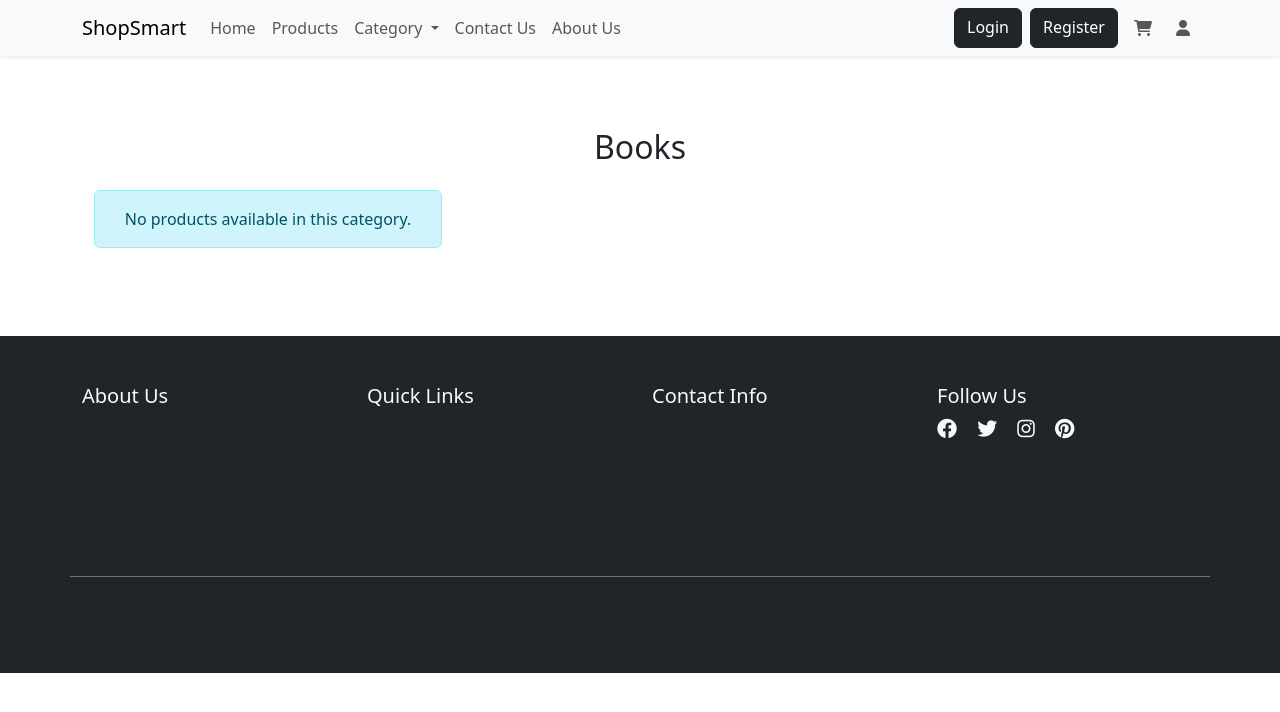
After one commit to mohammadshuaibt/ecommerce, a Django app: a page that uses templates/layout.html in a window 1280 px wide. The commit adds this page. Shown: the top 712 px of the page. Run offline with Django 5.2, Linux system fonts and the light colour scheme; data comes from the database, SQL or seed files in the repository; both versions use the stored data as it was after the commit.

Commit message:
product category

```diff
--- a/ecommerce_app/models.py
+++ b/ecommerce_app/models.py
@@ -17,6 +17,7 @@ class Product(models.Model):
     name = models.CharField(max_length=255)
     description = models.TextField()
     price = models.DecimalField(max_digits=10, decimal_places=2)
+    category = models.ForeignKey(Category,on_delete=models.CASCADE)
     image = models.ImageField(upload_to='products/')
     created_at = models.DateTimeField(auto_now_add=True)
     updated_at = models.DateTimeField(auto_now=True)
--- a/ecommerce_app/urls.py
+++ b/ecommerce_app/urls.py
@@ -7,5 +7,6 @@ urlpatterns = [
     path('contact/',views.ContactPage,name='contact'),
     path('about/',views.AboutPage,name='about'),
     path('register/',views.register_page,name='register'),
-    path('product/<int:pk>',views.product_details,name='product_details')
+    path('product/<int:pk>',views.product_details,name='product_details'),
+    path('category/<str:namee>',views.category,name = 'category'),
 ]
--- a/ecommerce_app/views.py
+++ b/ecommerce_app/views.py
@@ -6,8 +6,10 @@ from .forms import SignUpForm
 # Create your views here.
 def index(request):
     products = Product.objects.all()
-    categories = Category.objects.all()
+
     return render(request, 'index.html',{'products':products})
+
+
 
 
 def login_user(request):
@@ -57,3 +59,8 @@ def register_page(request):
 def product_details(request, pk):
     product = Product.objects.get(id=pk)
     return render(request,'product.html',{'product': product})
+
+def category(request, namee):
+    category = Category.objects.get(name=namee)
+    products = Product.objects.filter(category = category)
+    return render(request, 'category.html',{'products':products, 'category': category})
--- /dev/null
+++ b/templates/category.html
@@ -0,0 +1,28 @@
+{% extends 'layout.html' %}
+
+{% block content %}
+<div class="container py-5">
+    <h2 class="text-center mb-4">{{ category.name }}</h2>
+    <div class="row row-cols-1 row-cols-md-3 g-4">
+        {% for product in products %}
+        <div class="col">
+            <div class="card h-100">
+                <img src="{{ product.image.url }}" class="card-img-top w-50 mx-auto pt-3" alt="{{ product.name }}" >
+                <div class="card-body text-center">
+                    <h5 class="card-title">{{ product.name }}</h5>
+                    <p class="card-text">{{ product.description|truncatewords:20 }}</p>
+                    <p class="card-text"><strong>₹{{ product.price }}</strong></p>
+                    <a href="{% url 'product_details' product.id %}" class="btn btn-primary">View Product</a>
+                </div>
+            </div>
+        </div>
+        {% empty %}
+        <div class="col">
+            <div class="alert alert-info text-center" role="alert">
+                No products available in this category.
+            </div>
+        </div>
+        {% endfor %}
+    </div>
+</div>
+{% endblock %}
--- a/templates/index.html
+++ b/templates/index.html
@@ -1,7 +1,7 @@
 {% extends 'layout.html'%}
 
 {% block content %}
-<h2 class="mt-3">Mobile Phones</h2>
+<h2 class="mt-3">All Products</h2>
 <div class="container py-5">
     <div class="row row-cols-2 row-cols-md-3 g-4">
         {% for product in products|slice:":3" %}
--- a/templates/layout.html
+++ b/templates/layout.html
@@ -30,7 +30,7 @@
                         </a>
                         <ul class="dropdown-menu" aria-labelledby="navbarDropdown">
                             {% for category in categories %}
-                                <li><a class="dropdown-item" href="#">{{ category.name }}</a></li>
+                                <li><a class="dropdown-item" href="{% url 'category' category.name %}">{{ category.name }}</a></li>
                             {% endfor %}
                         </ul>
                     <li class="nav-item"></li>
```
Also changed, not shown: db.sqlite3, ecommerce_app/migrations/0003_product_category.py (added), ecommerce_app/migrations/0004_alter_product_category.py (added), media/products/logitech_keyboard.jpg (added).
